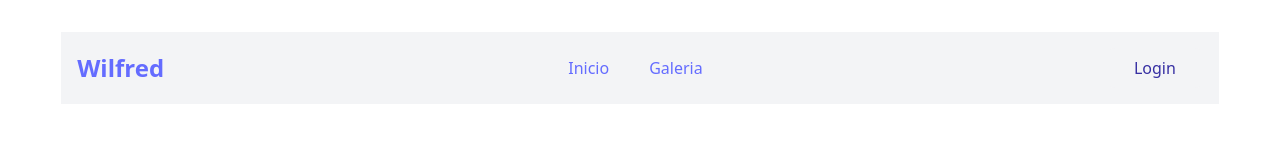
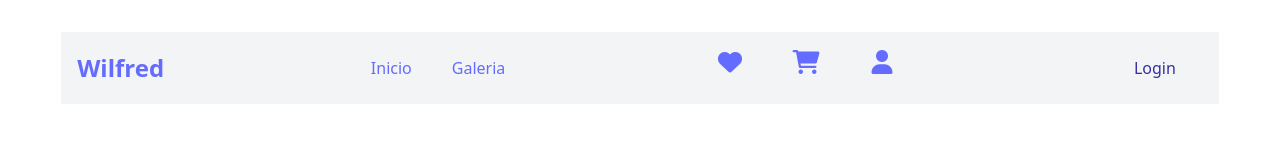
Before and after one commit to TheGreySam/ProyectoFinalG74, a React (Vite) app in the folder frontend/proyectofinal-g74-frontend/: page / in a window 1280 px wide. Shown: the top 142 px of the page. Built offline with nearby package versions, Linux system fonts and the light colour scheme.

Commit message:
Update Navbar.jsx

```diff
--- a/frontend/proyectofinal-g74-frontend/src/components/Navbar.jsx
+++ b/frontend/proyectofinal-g74-frontend/src/components/Navbar.jsx
@@ -1,5 +1,6 @@
 import { useState } from "react";
 import { Link } from "react-router-dom";
+import { FaUser, FaHeart, FaShoppingCart, FaBars, FaTimes } from 'react-icons/fa';
 
 export default function Navbar() {
   const [toggle, setToggle] = useState(false);
@@ -7,6 +8,13 @@ export default function Navbar() {
   const showNav = () => {
     setToggle(!toggle);
   };
+
+  const iconList = [
+    { icon: <FaShoppingCart />},
+    { icon: <FaHeart />},
+    { icon: <FaUser />}
+
+  ];
 
   // start mobile first plus facile
   return (
@@ -27,25 +35,25 @@ export default function Navbar() {
           className={`${toggle ? " flex" : " hidden"
             } flex-col justify-center items-center w-full first:mt-2 md:flex-row md:w-auto md:space-x-10 md:flex`}
         >
-          {/* {navbarData.map((link, index) => {
-            return (
-              <li key={index} className={link.cname}>
-                <Link
-                  className="hover:text-sky-500"
-                  to={link.href}
-                  onClick={showNav}
-                >
-                  {link.title}
-                </Link>
-              </li>
-            );
-          })} */}
-
           <Link to="/" class="hover:text-blue-200 transition" >
             Inicio
           </Link>
           <Link to="/Gallery" class="hover:text-blue-200 transition" >
             Galeria
+          </Link>
+        </ul>
+        <ul
+          className={`${toggle ? " flex" : " hidden"
+            } flex-col justify-center items-center w-full first:mt-2 md:flex-row md:w-auto md:space-x-10 md:flex`}
+        >
+          <Link to="/Favoritos" class="hover:text-blue-200 transition" >
+            <i className="fas fa-heart text-blue w-9 h-9 flex justify-center items-center hover:text-black text-2xl"></i>
+          </Link>
+          <Link to="/Shopping" class="hover:text-blue-200 transition" >
+            <i className="fas fa-shopping-cart text-blue w-9 h-9 flex justify-center items-center hover:text-black text-2xl"></i>
+          </Link>
+          <Link to="/Profile" class="hover:text-blue-200 transition" >
+            <i className="fas fa-user text-blue w-9 h-9 flex justify-center items-center hover:text-black text-2xl"></i>
           </Link>
 
         </ul>
```
